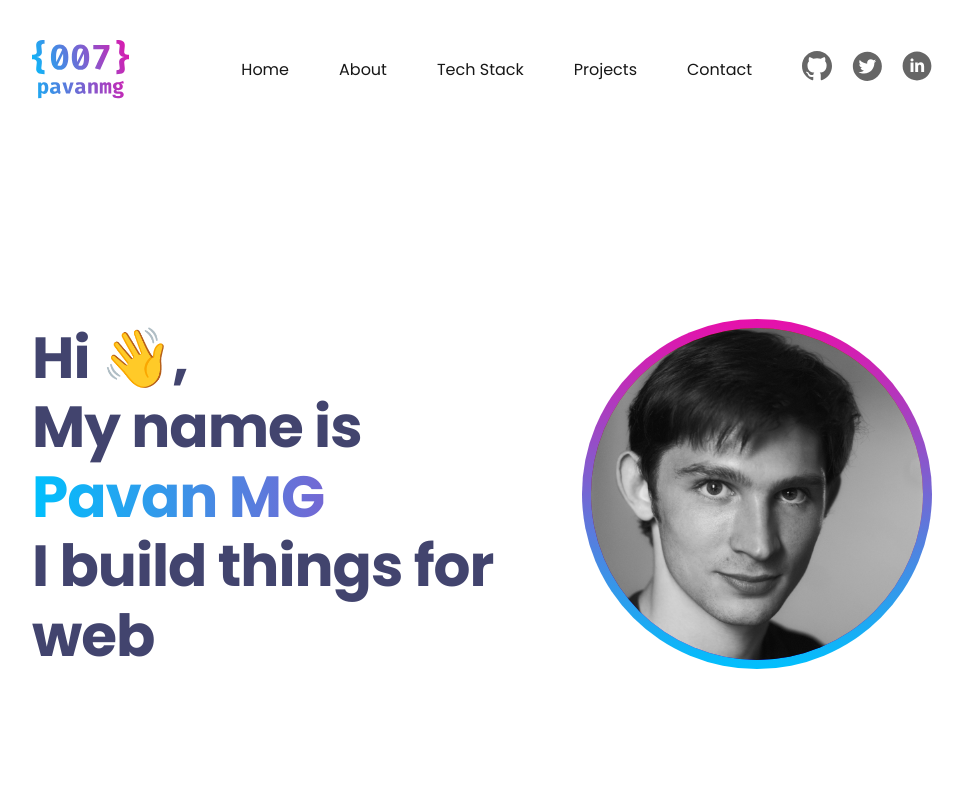
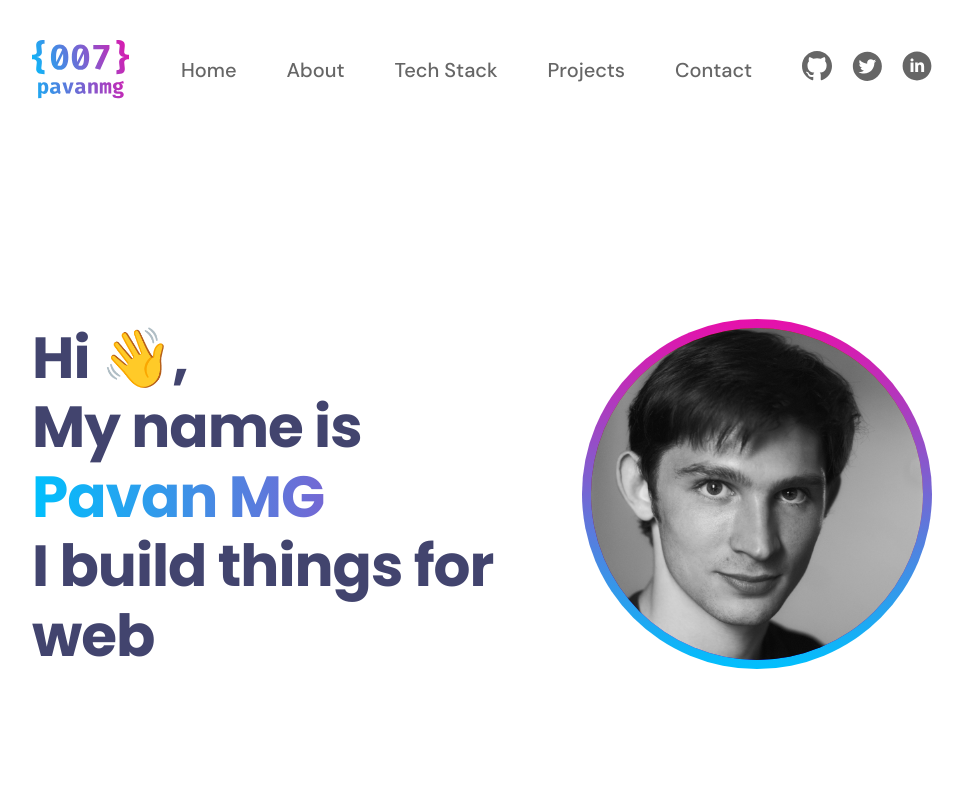
Before and after one commit to gvozdenkov/portfolio-landing, a Next.js app: page / in a window 1280 px wide. Shown: the top 800 px of the page, without its empty margins (158-1121 px from the left). Built offline with nearby package versions, Linux system fonts and the light colour scheme.

Commit message:
refactor: menu list font size inherit & fix family

```diff
--- a/src/app/components/header/header.module.scss
+++ b/src/app/components/header/header.module.scss
@@ -12,6 +12,7 @@
 
   &__navbar {
     grid-area: nav;
+    font-size: 20px;
   }
 
   &__social {
--- a/src/app/shared/ui/menu-list/menu-list.module.scss
+++ b/src/app/shared/ui/menu-list/menu-list.module.scss
@@ -5,6 +5,10 @@
 
 .menuItem {
   transition: var(--basic-transition);
+  font-family: var(--font-secondary);
+  font-weight: 500;
+  font-size: inherit;
+  color: var(--text-secondary-color);
 
   &:hover {
     opacity: 0.6;
```
